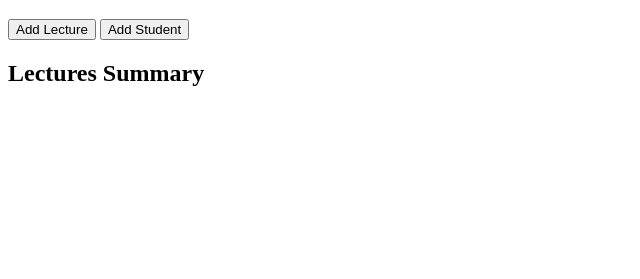
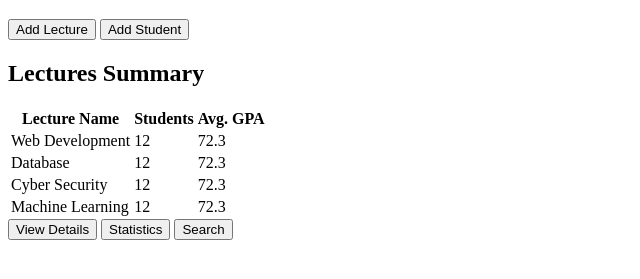
Before and after one commit to toprakmuhammed/html-css-js-projects, a plain HTML site: page project-19-student-management-system/index.html in a window 1280 px wide. Shown: the part 61-340 px from the top of the page, without its empty margins (0-640 px from the left). Drawn offline with Linux system fonts and the light colour scheme.

Commit message:
feat: add base html structure.

```diff
--- a/project-19-student-management-system/index.html
+++ b/project-19-student-management-system/index.html
@@ -9,14 +9,52 @@
   <body>
     <header>
       <h1>Student Management System</h1>
-      <div>
+      <div class="actions">
         <button id="addLectureBtn">Add Lecture</button>
         <button id="addStudentBtn">Add Student</button>
       </div>
     </header>
 
-    <section>
+    <section id="dashboard">
       <h2>Lectures Summary</h2>
+
+      <table id="lectureTable">
+        <thead>
+          <tr>
+            <th>Lecture Name</th>
+            <th>Students</th>
+            <th>Avg. GPA</th>
+          </tr>
+        </thead>
+        <tbody>
+          <tr>
+            <td>Web Development</td>
+            <td>12</td>
+            <td>72.3</td>
+          </tr>
+          <tr>
+            <td>Database</td>
+            <td>12</td>
+            <td>72.3</td>
+          </tr>
+          <tr>
+            <td>Cyber Security</td>
+            <td>12</td>
+            <td>72.3</td>
+          </tr>
+          <tr>
+            <td>Machine Learning</td>
+            <td>12</td>
+            <td>72.3</td>
+          </tr>
+        </tbody>
+      </table>
+
+      <nav class="links">
+        <button id="viewDetailsBtn">View Details</button>
+        <button id="statisticsBtn">Statistics</button>
+        <button id="searchBtn">Search</button>
+      </nav>
     </section>
 
     <script src="script.js"></script>
```
